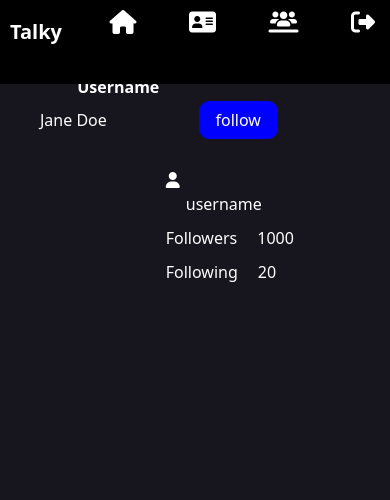
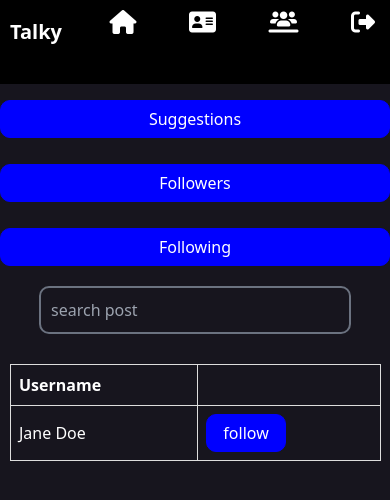
Before and after one commit to SandraChege/Talky, an Angular app in the folder Frontend/linkUp/: page /people in a window 390 px wide. Shown: the top 500 px of the page. Built offline with nearby package versions, Linux system fonts and the light colour scheme.

Commit message:
Works on follow, following and people component

```diff
--- a/Frontend/linkUp/src/app/followers/followers.component.css
+++ b/Frontend/linkUp/src/app/followers/followers.component.css
@@ -1,29 +1,61 @@
 .summary {
   gap: 20px;
 }
-
-@media screen and (max-width: 500px) {
-  .summary {
-    display: flex;
-    flex-direction: column-reverse;
-    justify-content: center;
-    margin-left: 0;
-    width: 100%;
-    height: fit-content;
-  }
-  .personinfo {
-    width: 100%;
-    margin-top: 3.2rem; /*60px*/
-    display: flex;
-    padding-left: 2rem;
-  }
+.searchInput {
+  width: 100%;
+  margin-top: 10px;
 }
-.allPersonalInfo th, .allPersonalInfo td {
-  border: 1px solid #6b7280;
+.searchInput input {
+  width: 50%;
+  border-radius: 10px;
+  background-color: rgba(21, 23, 30, 0.1);
+  border: 2px solid rgb(107, 114, 128);
+  color: white;
+}
+.searchInput input:focus,
+.searchInput input:hover {
+  border: 2px solid rgb(107, 114, 128);
+}
+table {
+  /* border-collapse: collapse; */
+  margin: 10px;
+  width: 95%;
+}
+th,
+td {
+  border: 1px solid #ddd;
   padding: 8px;
   text-align: left;
 }
-
-.allPersonalInfo td button {
-  text-align: center;
+@media screen and (max-width: 700px) {
+  .summary {
+    margin-left: 0;
+    width: 100vw;
+    flex-direction: column;
+  }
+  .summarycontainer {
+    width: 100%;
+  }
+  .buttoncontainer {
+    padding-top: 90px;
+    gap: 10px;
+  }
+  .searchInput {
+    margin-top: 20px;
+    justify-content: center;
+    align-items: center;
+  }
+  .searchInput input {
+    width: 80%;
+  }
+  .allPersonalInfo{
+    width: 100%;
+    justify-content: center;
+    align-items: center;
+  }
 }
+@media screen and (max-width:450px) {
+  .buttoncontainer{
+    flex-direction: column;
+  }
+}
--- a/Frontend/linkUp/src/app/followers/followers.component.html
+++ b/Frontend/linkUp/src/app/followers/followers.component.html
@@ -1,16 +1,22 @@
 <div class="flex allsummarycontainer">
     <app-navbar></app-navbar>
     <div class="summary w-[90vw] h-[100vh] flex bg-[#17151E] ml-[10vw]">
-        <div class="w-[75vw] summarycontainer w-[80vw] flex flex-col text-white">
+        <div class="w-[90vw] summarycontainer flex flex-col text-white">
             <!-- buttons -->
             <div class="buttoncontainer flex justify-between">
                 <button class="rounded-[10px] border-solid border-[1px] bg-[#0000FF] border-[#0000FF] outline-none px-4 py-[6px] mt-[1rem] hover:cursor-pointer hover:bg-[#8800FF] hover:border-[#8800FF]"><a routerLink="/people">Suggestions</a></button>
                 <button class="rounded-[10px] border-solid border-[1px] bg-[#0000FF] border-[#0000FF] outline-none px-4 py-[6px] mt-[1rem] hover:cursor-pointer hover:bg-[#8800FF] hover:border-[#8800FF]"><a routerLink="/followers">Followers</a></button>
                 <button class="rounded-[10px] border-solid border-[1px] bg-[#0000FF] border-[#0000FF] outline-none px-4 py-[6px] mt-[1rem] hover:cursor-pointer hover:bg-[#8800FF] hover:border-[#8800FF]"><a routerLink="/following">Following</a></button>
             </div>
+
+            <!--SEARCH FUNCTIONALITY-->
+            <div class="searchInput flex justify-end">
+                <input type="search" name="" id="" class="rounded-[10px] p-[10px]" placeholder="search post">
+            </div>
+
             <!-- personinfo -->
             <div class="allPersonalInfo mt-[20px]">
-                <table class="w-[100%]">
+                <table>
                     <thead>
                         <th>FullName</th>
                         <th>UserName</th>
@@ -24,12 +30,12 @@
                 </table>
             </div>
         </div>
-        <div class="personinfo text-white w-[15vw]">
+        <!-- <div class="personinfo text-white w-[15vw]">
             <div>
                 <p class="pt-[8px]"><i class="fa-solid fa-user"></i><span class="pl-[20px]">username</span></p>
                 <p class="pt-[10px]">Followers<span class="pl-[20px]">1000</span></p>
                 <p class="pt-[10px]">Following<span class="pl-[20px]">20</span></p>
             </div>
-        </div>
+        </div> -->
     </div>
 </div>
--- a/Frontend/linkUp/src/app/following/following.component.css
+++ b/Frontend/linkUp/src/app/following/following.component.css
@@ -1,29 +1,61 @@
 .summary {
   gap: 20px;
 }
-
-@media screen and (max-width: 500px) {
-  .summary {
-    display: flex;
-    flex-direction: column-reverse;
-    justify-content: center;
-    margin-left: 0;
-    width: 100%;
-    height: fit-content;
-  }
-  .personinfo {
-    width: 100%;
-    margin-top: 3.2rem; /*60px*/
-    display: flex;
-    padding-left: 2rem;
-  }
+.searchInput {
+  width: 100%;
+  margin-top: 10px;
 }
-.allPersonalInfo th, .allPersonalInfo td {
-  border: 1px solid #6b7280;
+.searchInput input {
+  width: 50%;
+  border-radius: 10px;
+  background-color: rgba(21, 23, 30, 0.1);
+  border: 2px solid rgb(107, 114, 128);
+  color: white;
+}
+.searchInput input:focus,
+.searchInput input:hover {
+  border: 2px solid rgb(107, 114, 128);
+}
+table {
+  /* border-collapse: collapse; */
+  margin: 10px;
+  width: 95%;
+}
+th,
+td {
+  border: 1px solid #ddd;
   padding: 8px;
   text-align: left;
 }
-
-.allPersonalInfo td button {
-  text-align: center;
+@media screen and (max-width: 700px) {
+  .summary {
+    margin-left: 0;
+    width: 100vw;
+    flex-direction: column;
+  }
+  .summarycontainer {
+    width: 100%;
+  }
+  .buttoncontainer {
+    padding-top: 90px;
+    gap: 10px;
+  }
+  .searchInput {
+    margin-top: 20px;
+    justify-content: center;
+    align-items: center;
+  }
+  .searchInput input {
+    width: 80%;
+  }
+  .allPersonalInfo{
+    width: 100%;
+    justify-content: center;
+    align-items: center;
+  }
 }
+@media screen and (max-width:450px) {
+  .buttoncontainer{
+    flex-direction: column;
+  }
+}
--- a/Frontend/linkUp/src/app/following/following.component.html
+++ b/Frontend/linkUp/src/app/following/following.component.html
@@ -1,7 +1,7 @@
 <div class="flex allsummarycontainer">
     <app-navbar></app-navbar>
     <div class="summary w-[90vw] h-[100vh] flex bg-[#17151E] ml-[10vw]">
-        <div class="w-[75vw] summarycontainer w-[80vw] flex flex-col text-white">
+        <div class="summarycontainer w-[80vw] flex flex-col text-white">
             <!-- buttons -->
             <div class="buttoncontainer flex justify-between">
                 <button class="rounded-[10px] border-solid border-[1px] bg-[#0000FF] border-[#0000FF] outline-none px-4 py-[6px] mt-[1rem] hover:cursor-pointer hover:bg-[#8800FF] hover:border-[#8800FF]"><a routerLink="/people">Suggestions</a></button>
@@ -10,7 +10,7 @@
             </div>
             <!-- personinfo -->
             <div class="allPersonalInfo mt-[20px]">
-                <table class="w-[100%]">
+                <table>
                     <thead>
                         <th>Username</th>
                         <th></th>
@@ -24,12 +24,5 @@
                 </table>
             </div>
         </div>
-        <div class="personinfo text-white w-[15vw]">
-            <div>
-                <p class="pt-[8px]"><i class="fa-solid fa-user"></i><span class="pl-[20px]">username</span></p>
-                <p class="pt-[10px]">Followers<span class="pl-[20px]">1000</span></p>
-                <p class="pt-[10px]">Following<span class="pl-[20px]">20</span></p>
-            </div>
-        </div>
     </div>
 </div>
--- a/Frontend/linkUp/src/app/people/people.component.css
+++ b/Frontend/linkUp/src/app/people/people.component.css
@@ -1,38 +1,76 @@
 .summary {
   gap: 20px;
 }
-
-/* @media screen and (max-width: 500px) {
-  .summary {
-    display: flex;
-    flex-direction: column;
-    justify-content: center;
-    margin-left: 0;
-    width: 100%;
-    height: 100vh;
-    height: fit-content;
-  }
-  .personinfo {
-    width: 100%;
-    margin-top: 3.2rem;
-    display: flex;
-    padding-left: 2rem;
-  }
+.searchInput {
+  width: 100%;
+  margin-top: 10px;
 }
-.allPersonalInfo th, .allPersonalInfo td {
-  border: 1px solid #6b7280;
+.searchInput input {
+  width: 50%;
+  border-radius: 10px;
+  background-color: rgba(21, 23, 30, 0.1);
+  border: 2px solid rgb(107, 114, 128);
+  color: white;
+}
+.searchInput input:focus,
+.searchInput input:hover {
+  border: 2px solid rgb(107, 114, 128);
+}
+table {
+  /* border-collapse: collapse; */
+  margin: 10px;
+  width: 95%;
+}
+th,
+td {
+  border: 1px solid #ddd;
   padding: 8px;
   text-align: left;
 }
 
-.allPersonalInfo td button {
-  text-align: center;
-} */
-@media screen and (max-width: 500px) {
+@media screen and (max-width: 700px) {
   .summary {
     margin-left: 0;
+    width: 100vw;
+    flex-direction: column;
+  }
+  .summarycontainer{
     width: 100%;
-    flex-direction: column;
+  }
+  .buttoncontainer {
+    padding-top: 50px;
+    gap: 10px;
+  }
+  .searchInput {
+    margin-top: 20px;
+    justify-content: center;
     align-items: center;
   }
+  .searchInput input{
+    width: 80%;
+  }
+  .allPersonalInfo{
+    width: 100%;
+    justify-content: center;
+    align-items: center;
+  }
+  /* .personinfo{
+    display: flex;
+    flex-direction: column;
+    justify-content: center;
+    align-items: center;
+    width: 100%;
+    margin-left: 10px;
+    background-color: red;
+  } */
 }
+@media screen and (max-width:450px) {
+  .buttoncontainer{
+    flex-direction: column;
+  }
+  .buttoncontainer button:first-child{
+    /* background-color: red; */
+    margin-top: 50px;
+  }
+
+}
--- a/Frontend/linkUp/src/app/people/people.component.html
+++ b/Frontend/linkUp/src/app/people/people.component.html
@@ -1,16 +1,20 @@
 <div class="flex allsummarycontainer">
     <app-navbar></app-navbar>
     <div class="summary w-[90vw] h-[100vh] flex bg-[#17151E] ml-[10vw]">
-        <div class="w-[75vw] summarycontainer w-[80vw] flex flex-col text-white">
+        <div class="w-[90vw] summarycontainer flex flex-col text-white">
             <!-- buttons -->
             <div class="buttoncontainer flex justify-between">
                 <button class="rounded-[10px] border-solid border-[1px] bg-[#0000FF] border-[#0000FF] outline-none px-4 py-[6px] mt-[1rem] hover:cursor-pointer hover:bg-[#8800FF] hover:border-[#8800FF]"><a routerLink="/people">Suggestions</a></button>
                 <button class="rounded-[10px] border-solid border-[1px] bg-[#0000FF] border-[#0000FF] outline-none px-4 py-[6px] mt-[1rem] hover:cursor-pointer hover:bg-[#8800FF] hover:border-[#8800FF]"><a routerLink="/followers">Followers</a></button>
                 <button class="rounded-[10px] border-solid border-[1px] bg-[#0000FF] border-[#0000FF] outline-none px-4 py-[6px] mt-[1rem] hover:cursor-pointer hover:bg-[#8800FF] hover:border-[#8800FF]"><a routerLink="/following">Following</a></button>
             </div>
+             <!--SEARCH FUNCTIONALITY-->
+            <div class="searchInput flex justify-end">
+                <input type="search" name="" id="" class="rounded-[10px] p-[10px]" placeholder="search post">
+            </div>
             <!-- personinfo -->
             <div class="allPersonalInfo mt-[20px]">
-                <table class="w-[100%]">
+                <table class="">
                     <thead>
                         <th>Username</th>
                         <th></th>
@@ -24,12 +28,12 @@
                 </table>
             </div>
         </div>
-        <div class="personinfo text-white w-[15vw]">
+        <!-- <div class="personinfo text-white w-[15vw]">
             <div>
                 <p class="pt-[8px]"><i class="fa-solid fa-user"></i><span class="pl-[20px]">username</span></p>
                 <p class="pt-[10px]">Followers<span class="pl-[20px]">1000</span></p>
                 <p class="pt-[10px]">Following<span class="pl-[20px]">20</span></p>
             </div>
-        </div>
+        </div> -->
     </div>
 </div>
```
